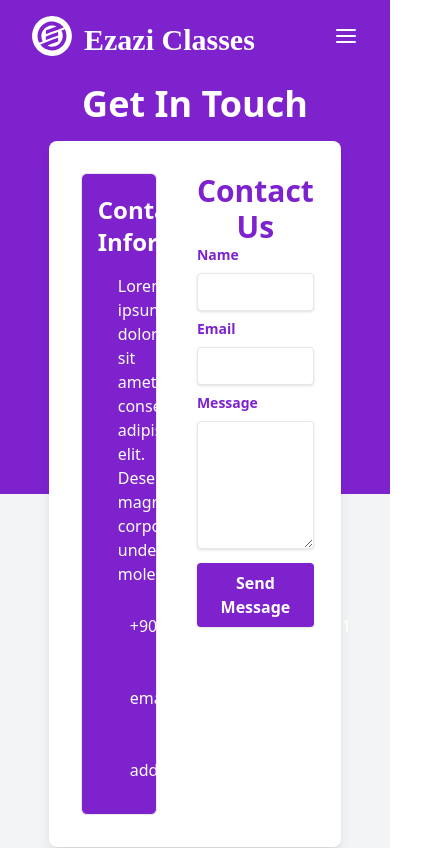
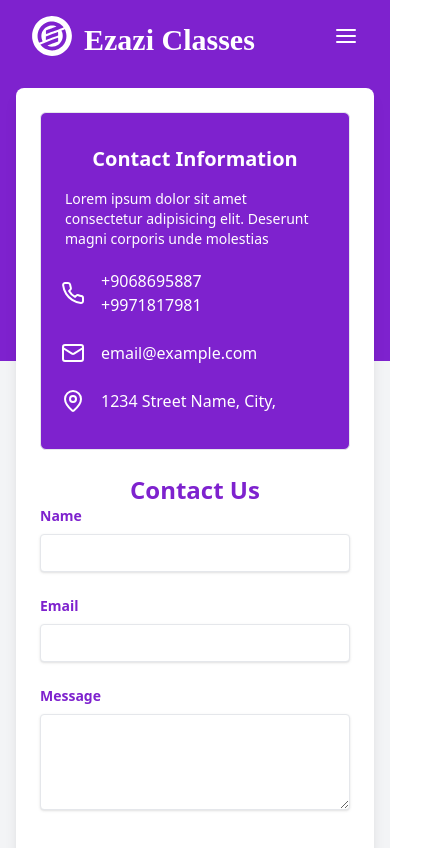
Before and after one commit to asjadezazi/coaching_frontend, a React (Vite) app in the folder coaching_frontend/: page /contact in a window 390 px wide. Shown: the top 848 px of the page, 432 px wide, since content can reach past the window. Built offline with nearby package versions, Linux system fonts and the light colour scheme; a web font is replaced by a local one.

Commit message:
worked on contact page responsiveness

```diff
--- a/coaching_frontend/src/Components/Footer/Footer.jsx
+++ b/coaching_frontend/src/Components/Footer/Footer.jsx
@@ -1,14 +1,14 @@
 import { BrandName } from "../Navigation/Navbar";
 import { Logo } from "../Navigation/Navbar";
 import { Link } from "react-router-dom";
-
+import { Instagram, Youtube, Twitter } from "lucide-react";
 const Footer = () => {
   return (
     <footer className="bg-purple-700 text-white py-10 px-5 md:px-20">
       <div className="max-w-6xl mx-auto grid grid-cols-2 md:grid-cols-4 gap-8">
         <div className="flex flex-col">
           <p className="mb-5 relative bottom-2">
-              <Logo className=" w-20 sm:w-12"/>
+            <Logo className="w-20" />
           </p>
           <p className="text-sm">
             Learn Then Earn
@@ -42,18 +42,19 @@ const Footer = () => {
           <p className="text-sm">email@example.com</p>
           <div className="mt-4 flex space-x-4">
             {/* Replace with your social media icons */}
-              <a href="#" className="hover:text-blue-300">Facebook</a>
-              <a href="#" className="hover:text-blue-300">Twitter</a>
-              <a href="#" className="hover:text-blue-300">LinkedIn</a>
+            <a href="#" className="hover:text-blue-300"><Instagram/></a>
+            <a href="#" className="hover:text-blue-300"><Youtube/></a>
+            <a href="#" className="hover:text-blue-300"><Twitter/></a>
           </div>
         </div>
       </div>
 
       <div className="mt-8 text-center border-t border-white pt-4 flex justify-center items-center gap-3">
         <p className="text-lg">&copy; 2024</p>
-          <p> <BrandName/></p>
+        <p className="brand-name text-sm md:text-base lg:text-lg"><BrandName /></p>
         <p className="text-lg">All rights reserved.</p>
       </div>
+
     </footer>
   );
 }
--- a/coaching_frontend/src/Components/Navigation/Navbar.jsx
+++ b/coaching_frontend/src/Components/Navigation/Navbar.jsx
@@ -61,11 +61,11 @@ export const DropDownMenu = () => {
     </div>
     <div className={`z-20 absolute xl:hidden top-20 left-0 w-full bg-white flex flex-col items-center gap-6 font-bold text-lg transform transition-transform ${isMenuOpen ? 'opacity-100' : 'opacity-0'}`} style={{transition: 'transform 0.3s ease, opacity 0.3s ease' , color: 'darkblue'}}>
 
-    <li className='list-none w-full text-center p-4 hover:bg-blue-900 hover:text-white transition-all cursor-pointer'>Home</li>
-    <li className='list-none w-full text-center p-4 hover:bg-blue-900 hover:text-white transition-all cursor-pointer'>Courses</li>
-    <li className='list-none w-full text-center p-4 hover:bg-blue-900 hover:text-white transition-all cursor-pointer'>Teachers</li>
-    <li className='list-none w-full text-center p-4 hover:bg-blue-900 hover:text-white transition-all cursor-pointer'>About Us</li>
-    <li className='list-none w-full text-center p-4 hover:bg-blue-900 hover:text-white transition-all cursor-pointer'>Contact</li>
+    <li className='list-none w-full text-center p-4 hover:bg-purple-700 hover:text-white transition-all cursor-pointer'>Home</li>
+    <li className='list-none w-full text-center p-4 hover:bg-purple-700 hover:text-white transition-all cursor-pointer'>Courses</li>
+    <li className='list-none w-full text-center p-4 hover:bg-purple-700 hover:text-white transition-all cursor-pointer'>Teachers</li>
+    <li className='list-none w-full text-center p-4 hover:bg-purple-700 hover:text-white transition-all cursor-pointer'>About Us</li>
+    <li className='list-none w-full text-center p-4 hover:bg-purple-700 hover:text-white transition-all cursor-pointer'>Contact</li>
 
     </div>
     </>
--- a/coaching_frontend/src/Components/Pages/Contact.jsx
+++ b/coaching_frontend/src/Components/Pages/Contact.jsx
@@ -1,5 +1,5 @@
 import React, { useState } from 'react';
-import { Phone, Mail, MapPin } from 'lucide-react'
+import { Phone, Mail, MapPin } from 'lucide-react';
 
 export const Contact = () => {
   const [formData, setFormData] = useState({
@@ -21,42 +21,43 @@ export const Contact = () => {
   };
 
   return (
-
     // container
-    <div className="relative min-h-screen flex items-center justify-center bg-gray-100">
+    <div className="relative min-h-screen flex items-center justify-center bg-gray-100 p-4 md:p-8">
 
       {/* purple background */}
-      <div className="absolute inset-0 h-1/2 bg-purple-700 flex justify-center text-4xl py-3 text-white font-bold">Get In Touch</div>
+      <div className="absolute inset-0 h-1/3 md:h-1/2 bg-purple-700 flex justify-center"></div>
 
       {/* contact form */}
-      <div className="flex justify-evenly gap-10 relative z-10 bg-white p-8 rounded-lg shadow-lg w-9/12">
+      <div className="flex flex-col md:flex-row justify-evenly gap-6 md:gap-10 relative z-10 bg-white p-6 md:p-8 rounded-lg shadow-lg w-full max-w-4xl">
 
-        {/* contact info/ */}
-        <div className='w-1/3 border rounded-md bg-purple-700 h-2/6 py-1'>
-          <h3 className="text-2xl text-white font-bold p-4 text-center">Contact Information</h3>
-          <p className='text-white text-left px-9'>Lorem ipsum dolor sit amet consectetur adipisicing elit. Deserunt magni corporis unde molestias</p>
-          <div className='flex flex-col p-7 gap-12 text-white'>
-            <div className='flex gap-5'>
-              <Phone className='fill-white stroke-purple-700' />
-              <p>+9068695887</p>
-              <p>+9971817981</p>
+        {/* contact info */}
+        <div className='w-full md:w-1/3 border rounded-md bg-purple-700 py-4'>
+          <h3 className="text-xl md:text-2xl text-white font-bold p-4 text-center">Contact Information</h3>
+          <p className='text-white text-left px-6 md:px-9 text-sm md:text-base'>Lorem ipsum dolor sit amet consectetur adipisicing elit. Deserunt magni corporis unde molestias</p>
+          <div className='flex flex-col p-5 md:p-7 gap-6 md:gap-12 text-white'>
+            <div className='flex items-center gap-4'>
+              <Phone className='stroke-current' />
+              <div>
+                <p>+9068695887</p>
+                <p>+9971817981</p>
+              </div>
             </div>
-            <div className='flex gap-5'>
-              <Mail className='fill-white stroke-purple-700' />
-              <p>email</p>
+            <div className='flex items-center gap-4'>
+              <Mail className='stroke-current' />
+              <p>email@example.com</p>
             </div>
-            <div className='flex gap-5'>
-              <MapPin className='fill-white stroke-purple-700' />
-              <p>address</p>
+            <div className='flex items-center gap-4'>
+              <MapPin className='stroke-current' />
+              <p>1234 Street Name, City,</p>
             </div>
           </div>
         </div>
 
         {/* form */}
-        <div className='w-2/3 h-2/6'>
-          <h2 className="text-3xl font-bold text-center text-purple-700">Contact Us</h2>
+        <div className='w-full md:w-2/3'>
+          <h2 className="text-2xl md:text-3xl font-bold text-center text-purple-700">Contact Us</h2>
           <form onSubmit={handleSubmit}>
-            <div className="mb-2">
+            <div className="mb-6">
               <label className="block text-sm font-bold mb-2 text-purple-700" htmlFor="name">
                 Name
               </label>
@@ -70,7 +71,7 @@ export const Contact = () => {
                 required
               />
             </div>
-            <div className="mb-2">
+            <div className="mb-6">
               <label className="block text-sm font-bold mb-2 text-purple-700" htmlFor="email">
                 Email
               </label>
@@ -84,7 +85,7 @@ export const Contact = () => {
                 required
               />
             </div>
-            <div className="mb-2">
+            <div className="mb-6">
               <label className="block text-sm font-bold mb-2 text-purple-700" htmlFor="message">
                 Message
               </label>
@@ -93,14 +94,14 @@ export const Contact = () => {
                 id="message"
                 value={formData.message}
                 onChange={handleChange}
-                className="shadow appearance-none border rounded w-full py-2 px-3 h-32 leading-tight focus:outline-none focus:shadow-outline"
+                className="shadow appearance-none border rounded w-full py-2 px-3 h-24 md:h-32 leading-tight focus:outline-none focus:shadow-outline"
                 required
               />
             </div>
             <div className="flex items-center justify-between">
               <button
                 type="submit"
-                className="w-full bg-purple-700 text-white shadow appearance-none font-bold py-2 px-4 rounded focus:outline-none focus:shadow-outline"
+                className="w-full bg-purple-700 text-white shadow appearance-none font-bold py-2 px-4 rounded focus:outline-none focus:shadow-outline mt-5"
               >
                 Send Message
               </button>
```
Lines whose indentation alone changed are shown as unchanged.
